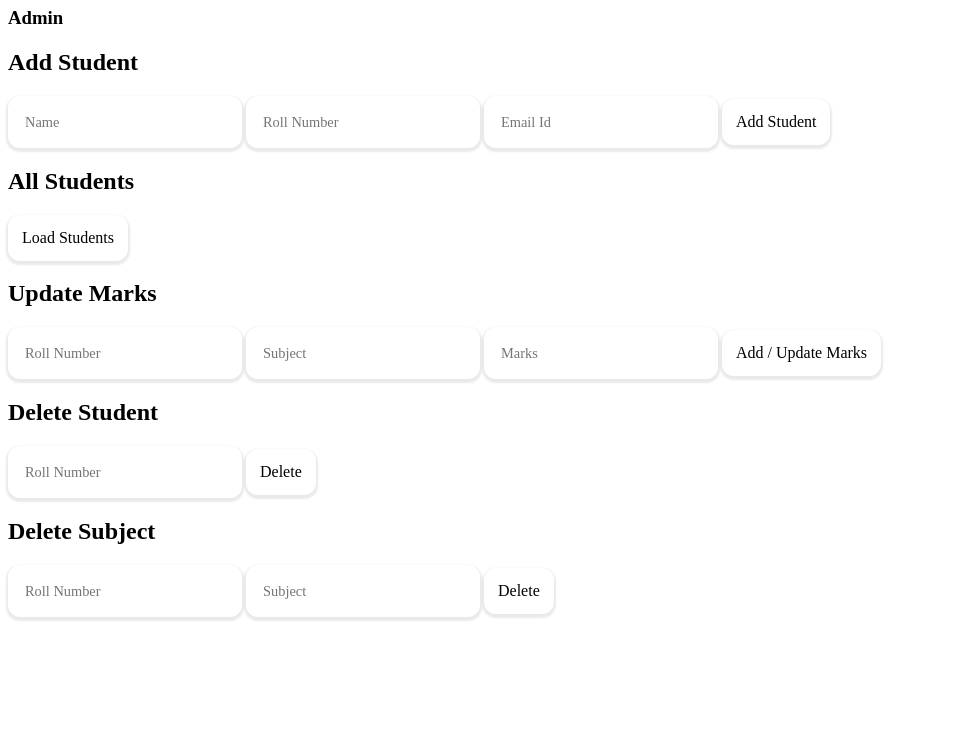
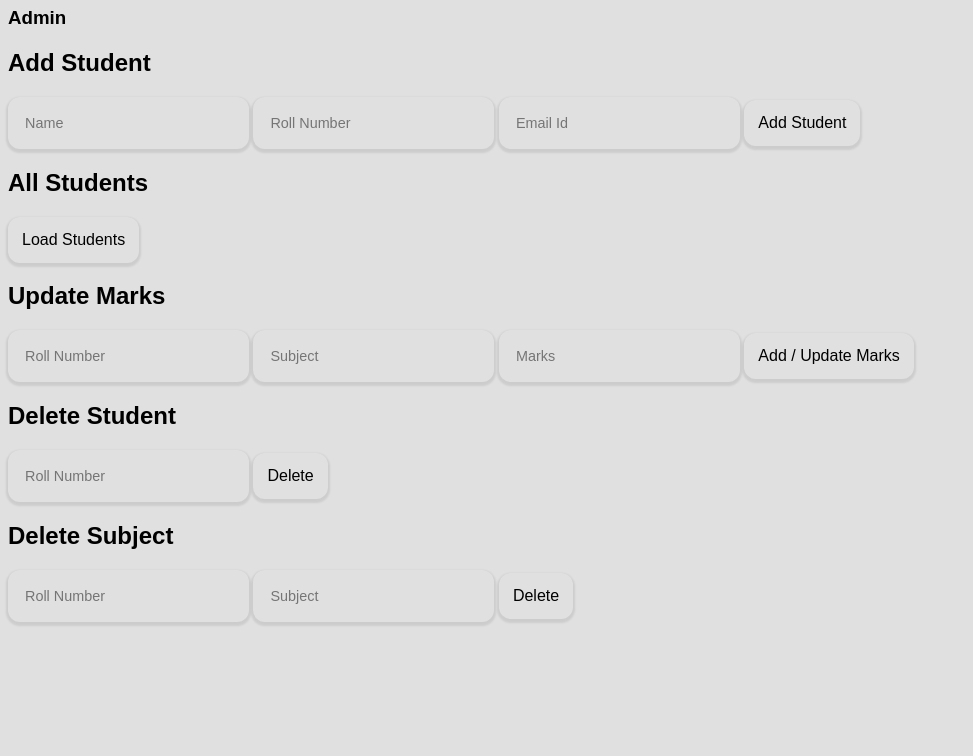
Before and after one commit to giingerr01/mark-registry-web, a website: page frontend/index.html in a window 1280 px wide. Shown: the part 73-829 px from the top of the page, without its empty margins (0-973 px from the left). Before the commit the page ends 800 px from the top, so only its background shows below. Drawn offline with Linux system fonts and the light colour scheme.

Commit message:
refactor: updated body elements and property

```diff
--- a/frontend/style.css
+++ b/frontend/style.css
@@ -1,4 +1,10 @@
 /* input box styling */
+body {
+  background: #e0e0e0;
+  height: 100vh;
+  font-family: sans-serif;
+}
+
 input {
   all: unset;
   padding: 15px;
@@ -16,9 +22,7 @@ input::placeholder {
   font-size: .9rem;
 }
 
-
 button {
-
   all: unset;
   padding: 12px;
   border: 2px solid transparent;
```
